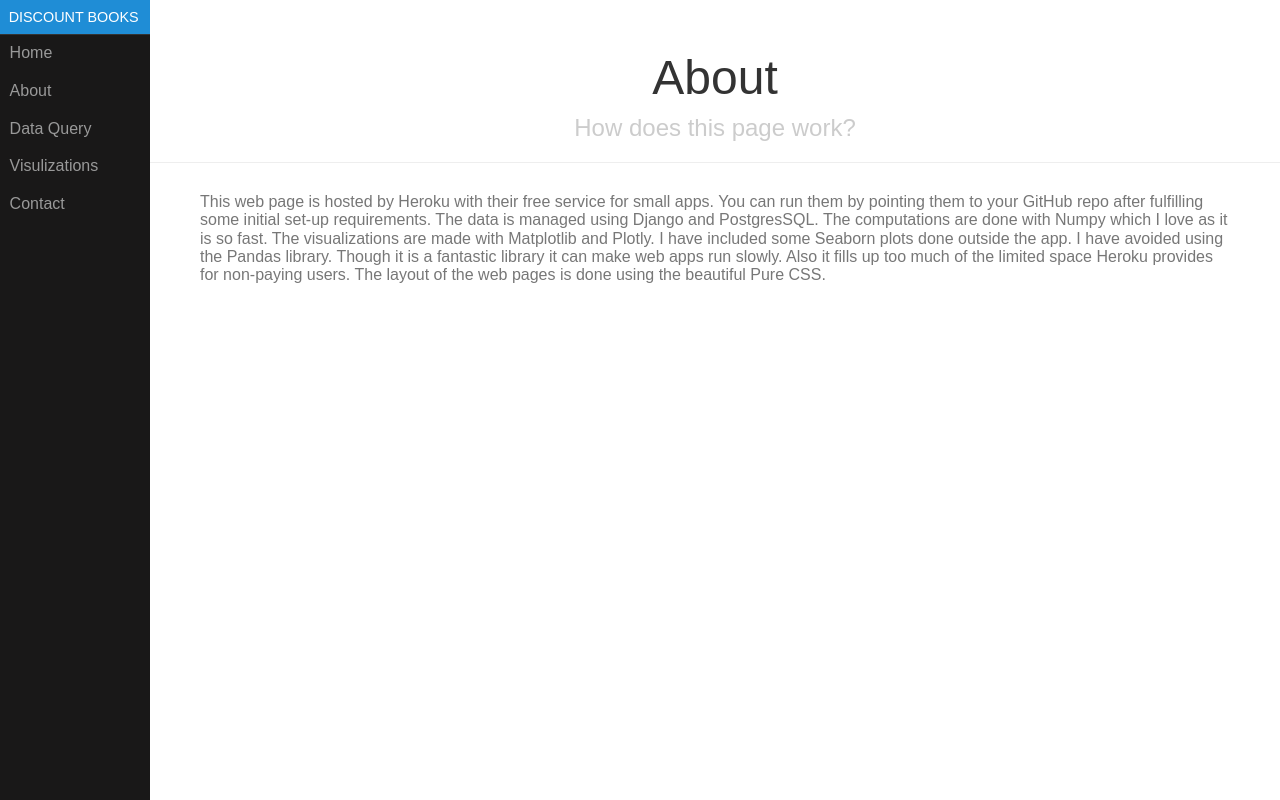
After one commit to danhorsley/discountbooks, a Django app: page /about in a window 1280 px wide. The commit adds this page. Run offline with Django 3.2, Linux system fonts and the light colour scheme; some libraries are stand-ins or nearby versions.

Commit message:
added more pages and text

```diff
--- /dev/null
+++ b/dbviz/templates/about.html
@@ -0,0 +1,23 @@
+{% extends "base.html" %}
+{% block content %}
+<div id="main">
+    <div class="header">
+        <h1>About</h1>
+        <h2>How does this page work?</h2>
+
+    </div>
+    <div style ="margin : 30px 50px;">
+    <p>This web page is hosted by Heroku with their free service for small apps.
+        You can run them by pointing them to your GitHub repo after fulfilling some initial set-up requirements.
+        The data is managed using Django and PostgresSQL.
+        The computations are done with Numpy which I love as it is so fast.
+        The visualizations are made with Matplotlib and Plotly.
+        I have included some Seaborn plots done outside the app.
+        I have avoided using the Pandas library.
+        Though it is a fantastic library it can make web apps run slowly.
+        Also it fills up too much of the limited space Heroku provides for non-paying users.
+        The layout of the web pages is done using the beautiful Pure CSS.
+    </p>
+</div>
+</div>
+{% endblock %}
--- a/dbviz/templates/base.html
+++ b/dbviz/templates/base.html
@@ -290,12 +290,9 @@
 
             <ul class="pure-menu-list">
                 <li class="pure-menu-item"><a href="/" class="pure-menu-link">Home</a></li>
-                <li class="pure-menu-item"><a href="query2" class="pure-menu-link">Data Query</a></li>
-
-                <li class="pure-menu-item menu-item-divided pure-menu-selected">
-                    <a href="presets" class="pure-menu-link">Visulizations</a>
-                </li>
-
+                <li class="pure-menu-item"><a href="about" class="pure-menu-link">About</a></li>
+                <li class="pure-menu-item"><a href="dataquery" class="pure-menu-link">Data Query</a></li>
+                <li class="pure-menu-item"><a href="viz" class="pure-menu-link">Visulizations</a></li>
                 <li class="pure-menu-item"><a href="contact" class="pure-menu-link">Contact</a></li>
             </ul>
         </div>
--- a/dbviz/templates/contact.html
+++ b/dbviz/templates/contact.html
@@ -3,10 +3,11 @@
 <div id="main">
     <div class="header">
         <h1 align="left">Contact</h1>
+        <h2 align="left">If you are interested in this project I would love to hear from you</h2>
 
 
     </div>
-<form class="pure-form">
+<form class="pure-form" style ="margin : 30px 50px;">
     <fieldset class="pure-group">
         <input type="text" class="pure-input-1-2" placeholder="Name" />
         <input type="email" class="pure-input-1-2" placeholder="Email" />
--- a/dbviz/templates/home.html
+++ b/dbviz/templates/home.html
@@ -46,7 +46,7 @@
         <p> Over the next few months I experimented with differing selection styles.
             Some were real failures which actually lost money over all.
             In these cases it was often my lack of understanding of the book industry that was the problem.
-            Still the structural advantage of making many small careful beat my ignorance.
+            Still the structural advantage of making many small careful bets beat my ignorance.
         </p>
         <div align = 'center' style="width:700;height:400">
             {{ html_plot3|safe }}
--- a/dbviz/urls.py
+++ b/dbviz/urls.py
@@ -6,4 +6,7 @@ urlpatterns = [
     path('', views.home, name='home'),
     path('populate', views.populate, name='populate'),
     path('contact', views.contact, name='contact'),
+    path('about', views.about, name='about'),
+    path('dataquery', views.dataquery, name='dataquery'),
+    path('viz', views.viz, name='viz'),
 ]
--- a/dbviz/views.py
+++ b/dbviz/views.py
@@ -24,3 +24,12 @@ def populate(request):
 
 def contact(request):
     return render(request, 'contact.html')
+
+def about(request):
+    return render(request, 'about.html')
+
+def dataquery(request):
+    return render(request, 'dataquery.html')
+
+def viz(request):
+    return render(request, 'viz.html')
```
Also changed, not shown: dbviz/templates/dataquery.html (added, +11 -0 lines), dbviz/templates/viz.html (added, +11 -0 lines).
